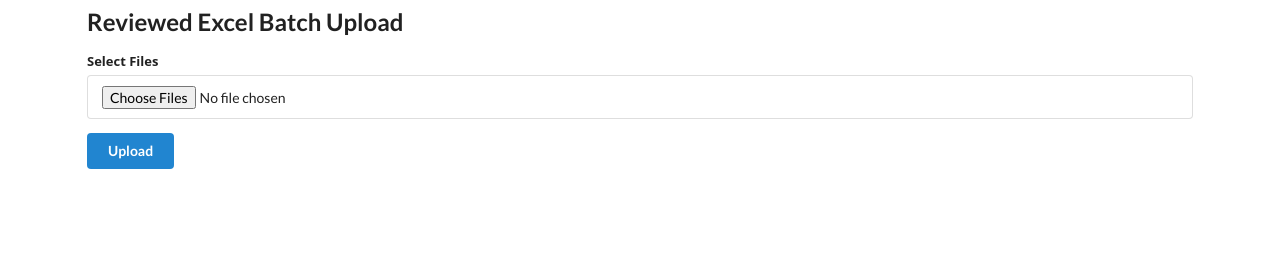
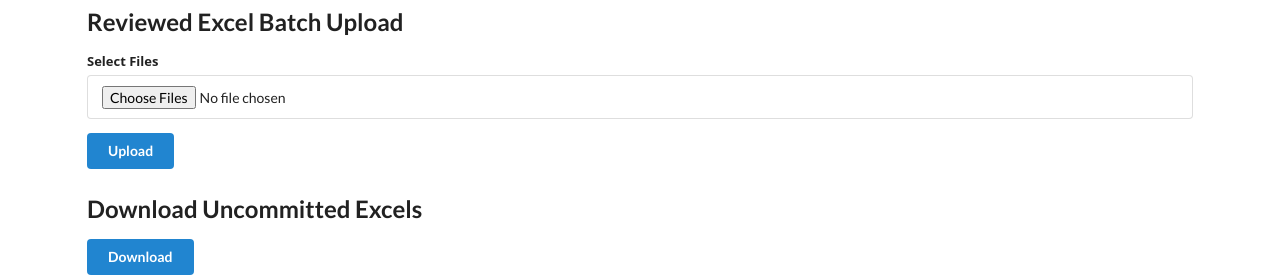
Before and after one commit to venura-Pussella/Tariff-RAG-Search, a Flask app: template templates/file_management.html in a window 1280 px wide. Shown: the part 1634-1909 px from the top of the page. Before the commit the page ends 1803 px from the top, so only its background shows below. Run offline with Flask 3, Linux system fonts and the light colour scheme; the template is opened without the code that fills it, so the values that code supplies are empty; parts of the project's set-up code (start-up, migrations or seed data) failed here and were passed over; some libraries are stand-ins or nearby versions.

Commit message:
Implemented batch download of excels from all chapters that are still in the pdfUploaded RecordState

```diff
--- a/app.py
+++ b/app.py
@@ -5,6 +5,7 @@ import markdown
 import platform
 import config
 import secrets
+import zipfile
 from flask import (Flask, redirect, render_template, request,
                    send_from_directory, url_for, flash, send_file)
 from werkzeug.utils import secure_filename
@@ -289,5 +290,30 @@ def generate_excel_for_review():
     response = send_file(excel_stream, as_attachment=True, download_name=filename)
     return response
 
+@app.route('/download_uncommitted_excels', methods=['GET'])
+def download_uncommitted_excels():
+    print('Request to download uncommitted excels received')
+    chapters = ato.search_entities('RecordState', config.RecordState.pdfUploaded)
+
+    # download the excel-to-review for each chapter
+    excels: list[tuple[str,BytesIO]] = []
+    for chapter in chapters:
+        filename = str(chapter) + '.xlsx'
+        excel = abo.download_blob_file_to_stream(filename, config.generatedExcel_container_name)
+        excel.seek(0)
+        excels.append((filename,excel))
+
+    # zip them
+    zip_buffer = BytesIO()
+    with zipfile.ZipFile(zip_buffer, 'w', zipfile.ZIP_DEFLATED) as zip_file:
+        for name, file in excels:
+            zip_file.writestr(name, file.getvalue())
+    zip_buffer.seek(0)
+
+    # return the zip as a response
+    response = send_file(zip_buffer, as_attachment=True, download_name='excels_for_review.zip')
+    return response
+
+
 if __name__ == '__main__':
    app.run()
--- a/templates/file_management.html
+++ b/templates/file_management.html
@@ -146,6 +146,12 @@
             <button class="ui button primary" type="submit">Upload</button>
         </form>
 
+        <h2 class="ui header">Download Uncommitted Excels</h2>
+
+        <form class="ui form" action="{{ url_for('download_uncommitted_excels') }}" method="GET" enctype="multipart/form-data">
+            <button class="ui button primary" type="submit">Download</button>
+        </form>
+
 
     </div>
 
```
Also changed, not shown: data_stores/AzureTableObjects.py (+13 -0 lines).
